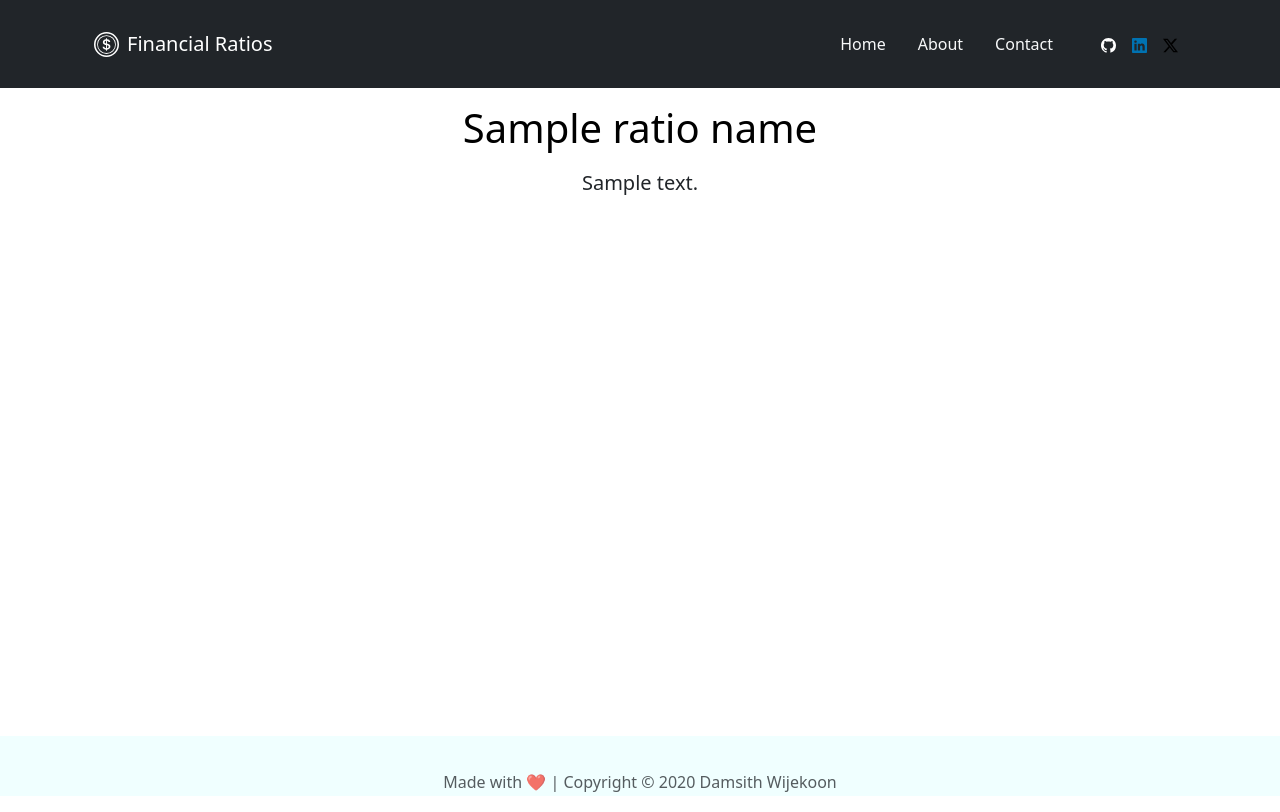
After one commit to Damsith-LK/financial-ratios-app, a Flask app: template templates/ratio.html in a window 1280 px wide. The commit adds this page. Run offline with Flask 2, Linux system fonts and the light colour scheme; the template is opened without the code that fills it: most values are stand-ins (such as "Sample title", 1, 10 or a date in 2020).

Commit message:
Start designing the ratio page

```diff
--- a/static/css/styles.css
+++ b/static/css/styles.css
@@ -24,3 +24,9 @@ html {
 .rounded-pic{
   border-radius: 50%;
 }
+
+.hidden{
+  -webkit-user-select: none; /* Safari */
+  -ms-user-select: none; /* IE 10 and IE 11 */
+  user-select: none; /* Standard syntax */
+}
--- /dev/null
+++ b/templates/ratio.html
@@ -0,0 +1,16 @@
+<!--This is a common template for all the ratio pages-->
+<!--Text in this template changes according to which ratio is being calculated-->
+
+{% include "header.html" %}
+
+<section>
+  <div class="container-xxl mt-5">
+    <div class="p-5 text-center bg-body-light rounded-3 mt-5">
+      <h1 class="text-body-light text-light hidden"></h1>
+      <h1 class="text-body-emphasis">{{ ratio_name }}</h1>
+      <p class="lead mt-3 mx-a">{{ ratio_description }}</p>
+    </div>
+  </div>
+</section>
+
+{% include "footer.html" %}
```
